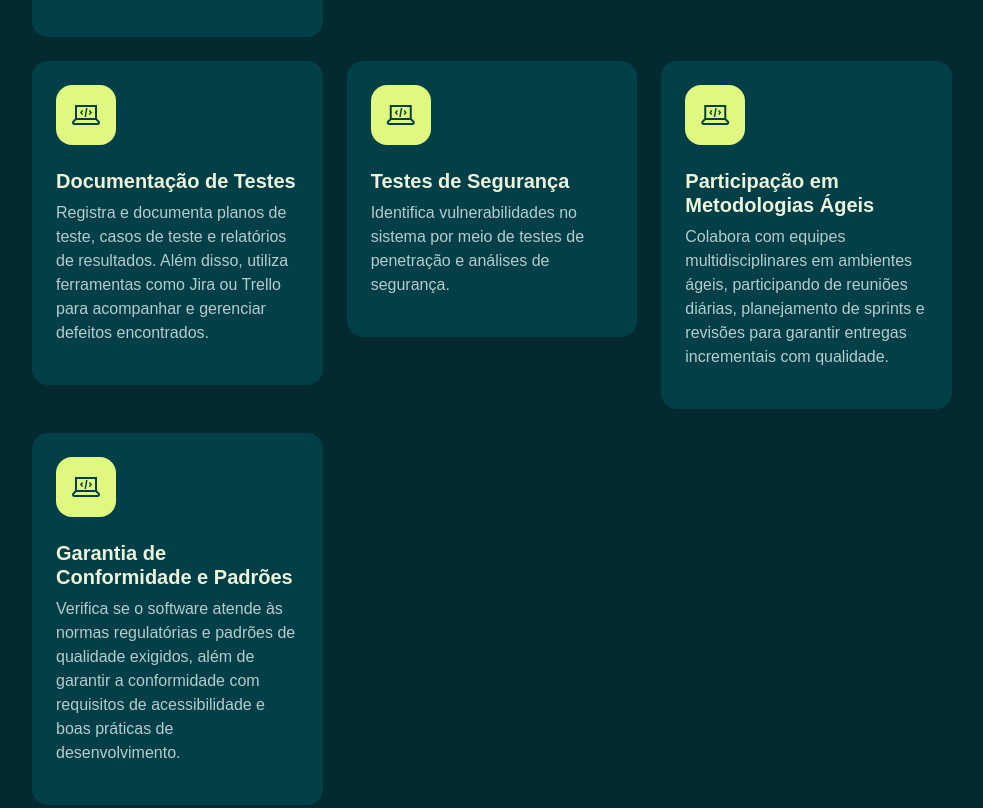
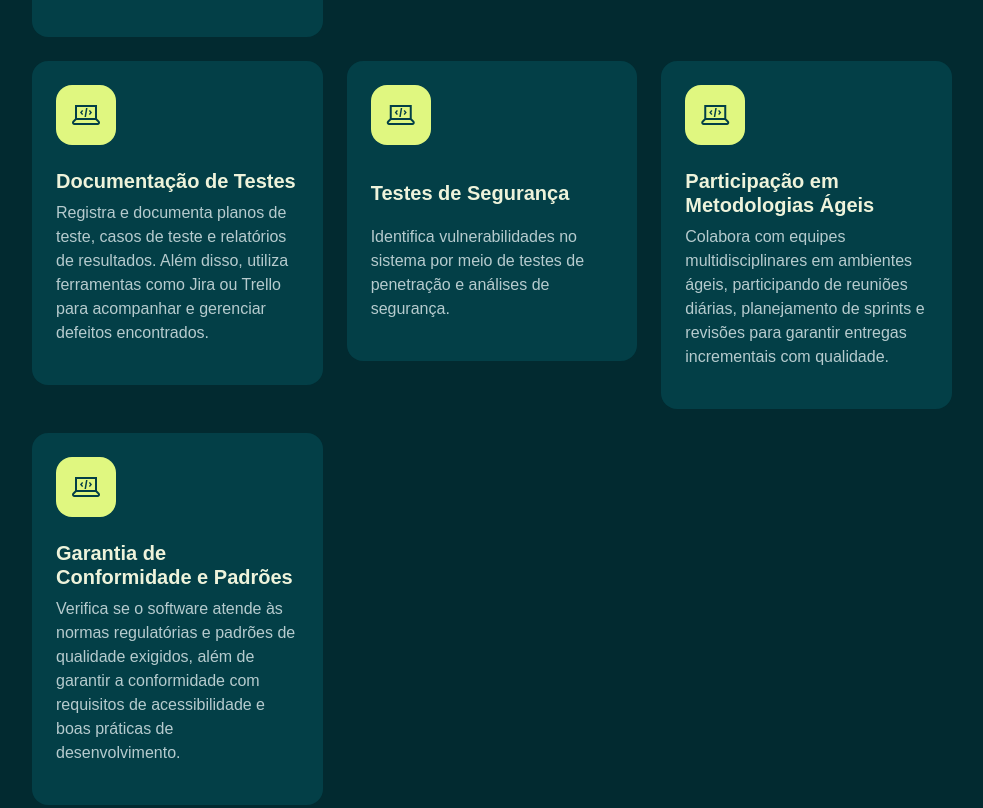
Before and after one commit to flaviofrb/Portifolio, a plain HTML site: page index.html in a window 1280 px wide. Shown: the part 1346-2154 px from the top of the page, without its empty margins (268-1251 px from the left). Drawn offline with nearby package versions, Linux system fonts and the light colour scheme; a web font is replaced by a local one.

Commit message:
Update style.css

```diff
--- a/assets/css/style.css
+++ b/assets/css/style.css
@@ -79,6 +79,13 @@
     margin-top: 16px;
 }
 
+.service {
+    min-height: 300px; /* Altura mínima */
+    display: flex;
+    flex-direction: column;
+    justify-content: space-between;
+    align-items: stretch;
+}
 
 body {
     background-color: var(--color-base2);
```
